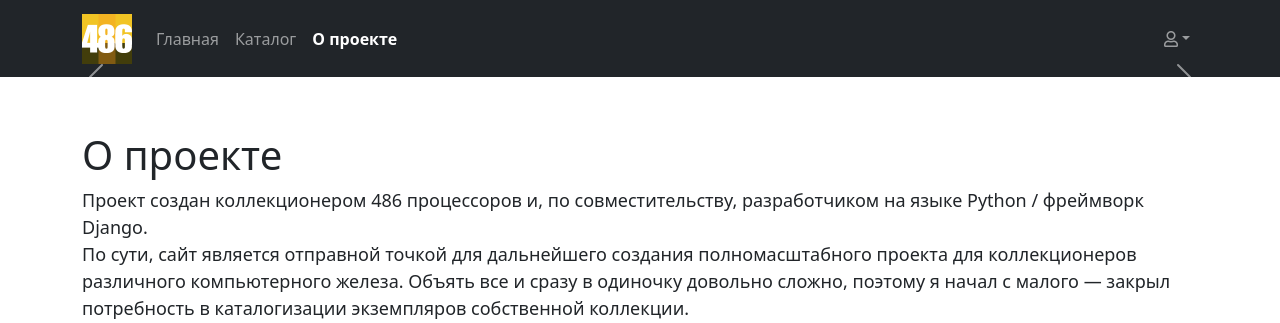
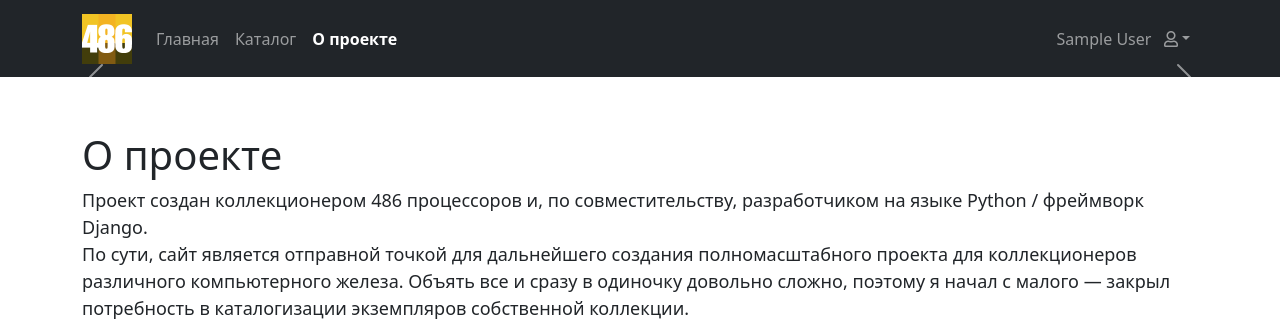
Before and after one commit to renzhin/486, a Django app: page /about/ in a window 1280 px wide. Shown: the top 323 px of the page. Run offline with Django 3.2, Linux system fonts and the light colour scheme; the visitor is signed in with stand-in values (Sample User, id 1); data that the repository does not hold is empty; some libraries are stand-ins or nearby versions.

Commit message:
Исправить шапку: добавить доступ к странице регистрации + отображение имени залогиненого пользователя

```diff
--- a/backend/templates/includes/header.html
+++ b/backend/templates/includes/header.html
@@ -32,7 +32,11 @@
 
         <ul class="navbar-nav ms-auto mb-2 mb-lg-0">
           <li class="nav-item dropdown">
-            <a class="nav-link dropdown-toggle" data-bs-toggle="dropdown" href="#"><i class="far fa-user"></i></a>
+            <a class="nav-link dropdown-toggle" data-bs-toggle="dropdown" href="#">
+              {% if user.is_authenticated %}
+              {{ user }} &nbsp;
+              {% endif %}
+              <i class="far fa-user"></i></a>
             <ul class="dropdown-menu" aria-labelledby="navbarDropdown">
               {% if user.is_authenticated %}
                 <li>
@@ -44,7 +48,7 @@
                   <a class="dropdown-item" href="{% url 'login' %}">Авторизация</a>
                 </li>
                 <li>
-                  <a class="dropdown-item" href="#">Регистрация</a>
+                  <a class="dropdown-item" href="{% url 'registration' %}">Регистрация</a>
                 </li>
               {% endif %}
             </ul>
```
